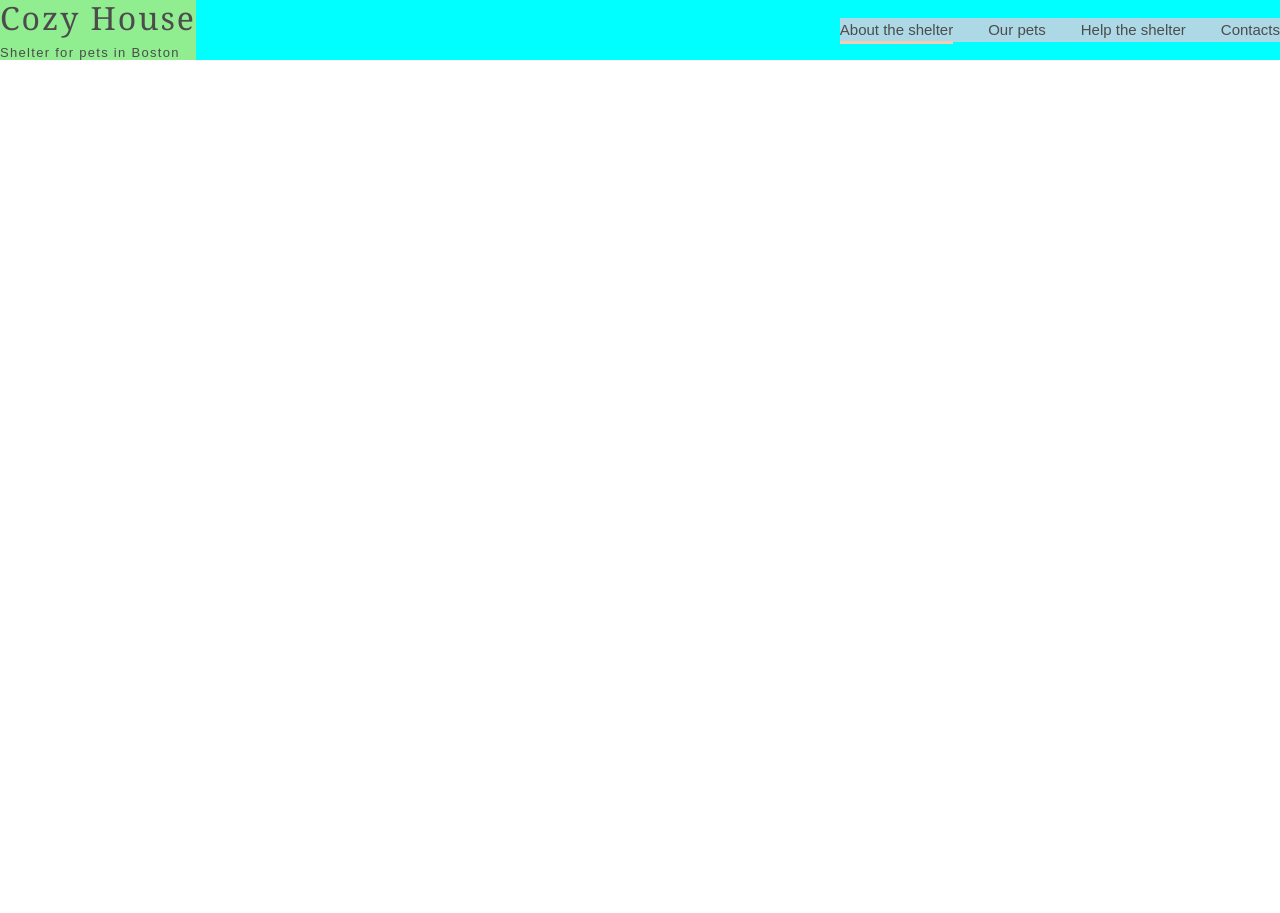
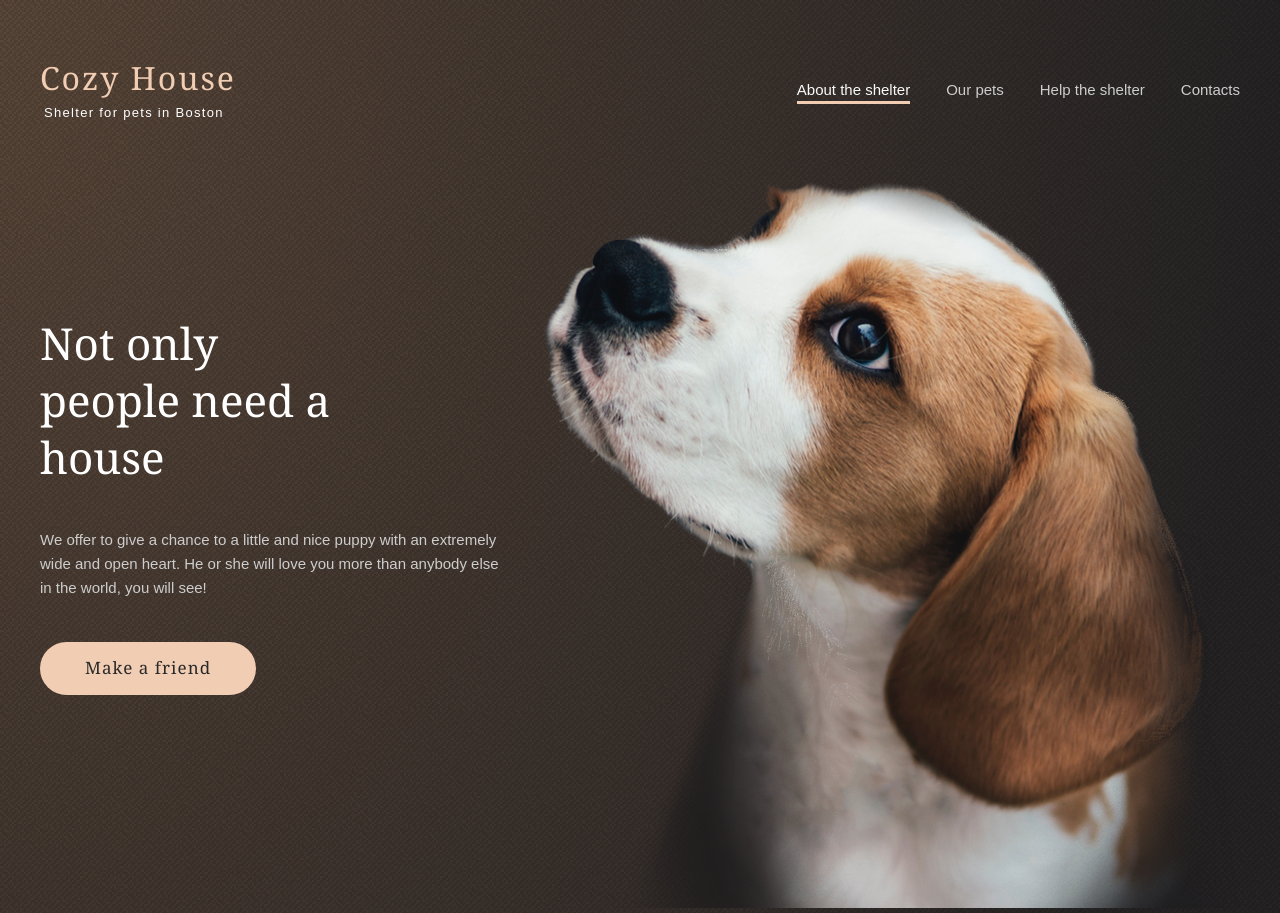
Before and after one commit to AleksTret/RSSchool_JS2020Q3, a plain HTML site: page shelter/pages/main/index.html in a window 1280 px wide. Before the commit the page ends 800 px from the top, so only its background shows below. Drawn offline with Linux system fonts and the light colour scheme.

Commit message:
feat: add hero page

```diff
--- a/shelter/pages/main/index.html
+++ b/shelter/pages/main/index.html
@@ -4,9 +4,10 @@
     <meta charset="UTF-8">
     <meta name="viewport" content="width=device-width, initial-scale=1.0">
     <link rel="stylesheet" href="style.css">
-    <title>Document</title>
+    <title>Shelter</title>
 </head>
 <body>
+    <div class="start__page__wrapper">
         <header>
             <nav class="header__nav">
                 <div class="header__logo">
@@ -38,5 +39,24 @@
                 </ul>
             </nav>
         </header>
+        <section class="hero">
+            <div class="hero__wrapper">
+                <div class="hero__content__wrapper">
+                    <div class="hero__title">
+                        <h2>Not only people need a house</h2>
+                    </div>
+                    <div class="hero__content">
+                        <p>We offer to give a chance to a little and nice puppy with an extremely
+                            wide and open heart. He or she will love you more than anybody else
+                            in the world, you will see!</p>
+                    </div>
+                    <a href="#">Make a friend</a>
+                </div>
+                <div class="hero__image__wrapper">
+                    <img src="../../assets/images/start-screen-puppy.png" alt="puppy">
+                </div>
+            </div>
+        </section>
+    </div>
 </body>
 </html>
--- a/shelter/pages/main/style.scss
+++ b/shelter/pages/main/style.scss
@@ -14,6 +14,9 @@ $color-primary: #F1CDB3;
 $color-primary-light: #FDDCC4;
 
 $start-screen-gradient-background: #211F20;
+@mixin start_screen_gradient_background(){
+    background: url(../../assets/images/noise_transparent@2x.png), radial-gradient(100% 215.42% at 0% 0%, #5B483A 0%, #262425 100%), #211F20;
+}
 $footer-gradient-background: #211F20;
 // Color variable end
 
@@ -79,7 +82,7 @@ $footer-gradient-background: #211F20;
     @include font__family__Arial();
     font-size: 15px;
     line-height: 160%;
-    color: $color-dark-xl;
+    color: $color-dark-s;
 }
 
 @mixin font__paragraph_s(){
@@ -94,7 +97,7 @@ $footer-gradient-background: #211F20;
     font-size: 32px;
     line-height: 110%;
     letter-spacing: 0.06em;
-    color: $color-dark-xl;
+    color: $color-primary;
 }
 
 @mixin font__logo_subtitle(){
@@ -102,20 +105,40 @@ $footer-gradient-background: #211F20;
     font-size: 13px;
     line-height: 15px;
     letter-spacing: 0.1em;
-    color: $color-dark-xl;
+    color: $color-light-xl;
+}
+
+@mixin font__button(){
+    @include font__family__Georgia();
+    font-size: 17px;
+    line-height: 130%;
+    letter-spacing: 0.06em;
+    color: $color-dark-3xl;
 }
 // Fonts family end
 
-/*Header styles begin */
+body{
+    width: 1280px;
+    margin: auto;
+}
+
+.start__page__wrapper{
+    @include start_screen_gradient_background();
+}
+
+/* Header styles begin */
+header{
+    padding: 60px 40px 0 40px;
+    margin-bottom: 60px;
+
     .header__nav{
         display: flex;
         justify-content: space-between;
         align-items: center;
-    background-color: aqua;
+        width: 100%;
+        margin: 0 auto;
 
         .header__logo{
-        background-color: lightgreen;
-
             .header__logo__title{
                 @include font__logo_title();
                 margin-bottom: 10px;
@@ -123,38 +146,40 @@ $footer-gradient-background: #211F20;
 
             .header__logo__subtitle{
                 @include font__logo_subtitle();
+                padding-left: 4px;
             }
         }
 
         .header__list{
-        background-color: lightblue;
             list-style-type: none;
             margin: 0;
             padding: 0;
 
             display: flex;
-        // justify-content: center;
+            justify-content: center;
             align-items: center;
 
             li{
-            margin-right: 35px;
+                margin-right: 36px;
 
                 &:last-child{
                     margin-right: 0;
                 }
 
-            &:first-child a{
+                a:link, a:visited{
+                    @include font__paragraph_l();
+                    text-decoration: none;
+                    padding-bottom: 3px;
+                }
+
+                & a:hover, a:active{
+                    color: $color-light-s;
                     border-bottom: 3px solid $color-primary;
                 }
 
-            &:nth-child(n + 1):hover a{
+                &:first-child a{
+                    color: $color-light-s;
                     border-bottom: 3px solid $color-primary;
-            }
-
-            a{
-                text-decoration: none;
-                @include font__paragraph_l();
-                padding-bottom: 3px;
                 }
             }
         }
@@ -164,4 +189,56 @@ $footer-gradient-background: #211F20;
             margin: 0;
         }
     }
+
+}
 /* Header styles end */
+
+/* Hero styles begin  */
+.hero{
+    width: 100%;
+
+    .hero__wrapper{
+        margin: 0 40px 0 40px;
+        display: flex;
+        justify-content: space-between;
+        align-items: center ;
+
+        .hero__content__wrapper{
+            padding-bottom: 120px;
+
+            .hero__title{
+                width: 310px;
+                margin-bottom: 42px;
+
+                h2{
+                    @include font__h2();
+                    color: $color-light-xl;
+                }
+            }
+
+            .hero__content{
+                width: 460px;
+                margin-bottom: 42px;
+
+                p {
+                    @include font__paragraph_l();
+                }
+            }
+
+            a:link, a:visited{
+                @include font__button();
+                text-decoration: none;
+                text-align: center;
+                display: inline-block;
+                background: $color-primary;
+                border-radius: 100px;
+                padding: 15px 45px;
+            }
+
+            a:hover, a:active{
+                background-color: $color-primary-light;
+            }
+        }
+    }
+}
+/* Hero styles end */
```
Also changed, not shown: shelter/assets/images/noise_transparent@2x.png (added), shelter/assets/images/start-screen-puppy.png (added), shelter/pages/main/style.css, 1 other file. Lines whose indentation alone changed are shown as unchanged.
